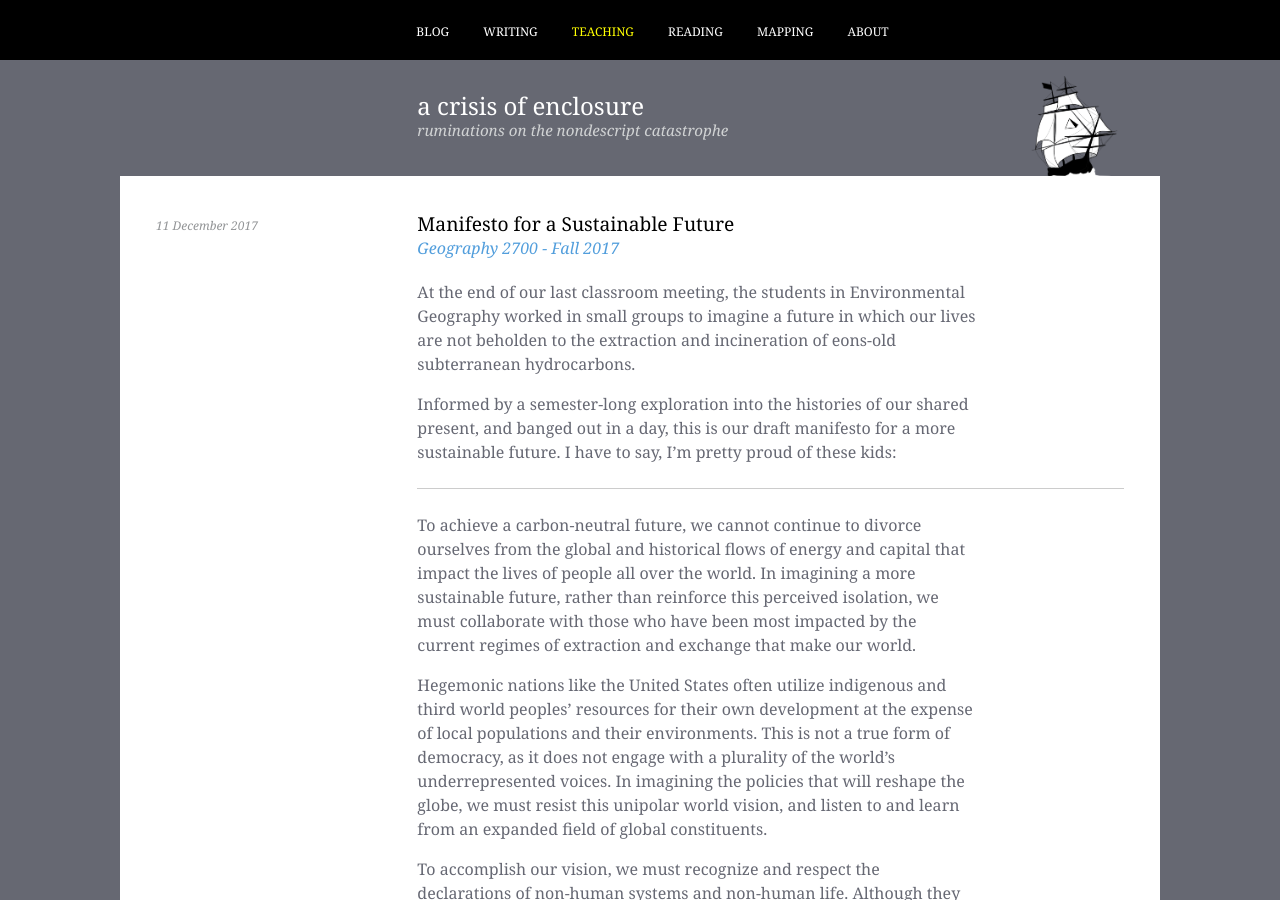
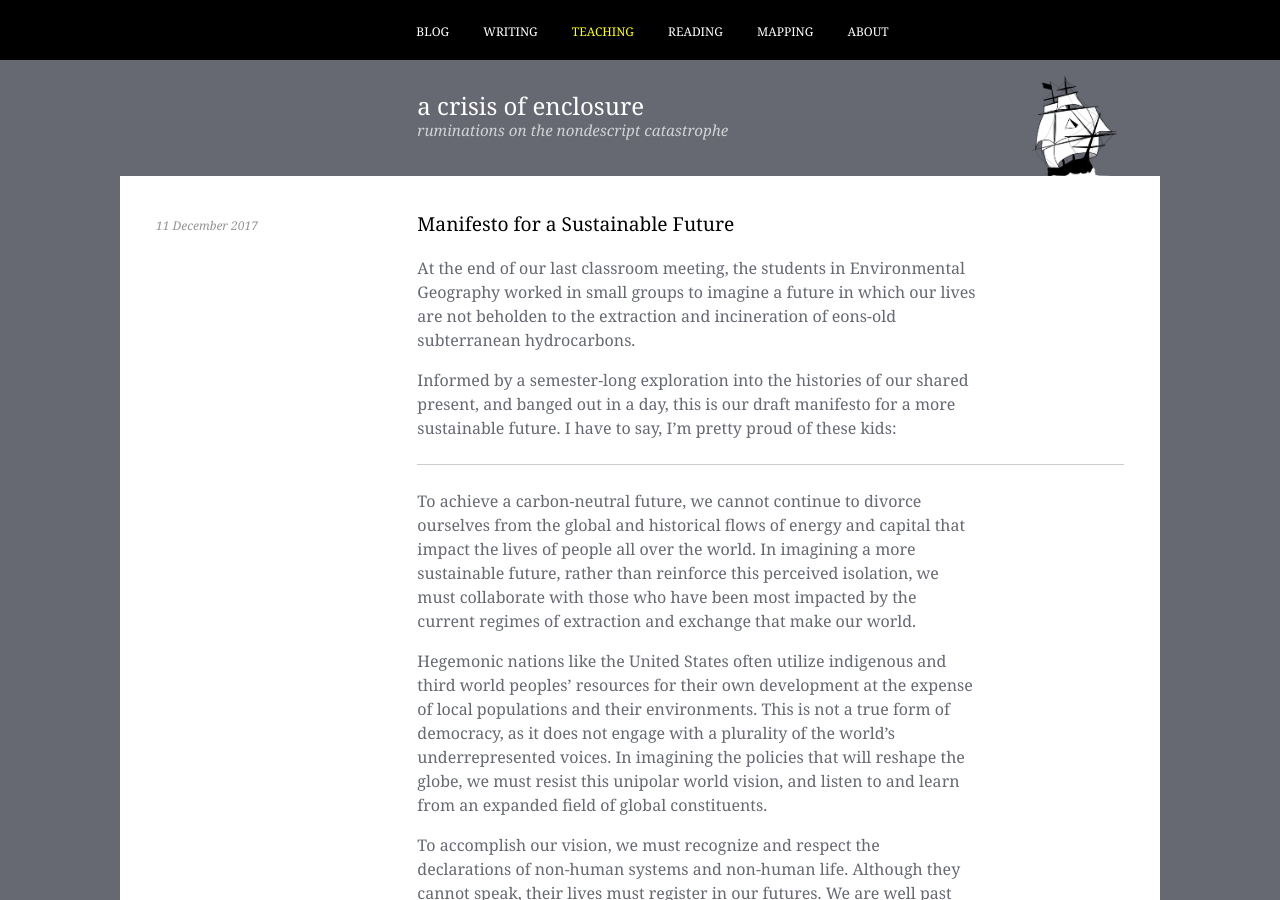
Before and after one commit to nisaface/nisaface.github.io, a Jekyll site: the page built from _posts/2017-12-11-manifesto.md, in a window 1280 px wide and 900 px high. Built offline with Jekyll 4.4.1, drawn with Linux system fonts in a browser that asks for light colours.

Commit message:
quick fix

```diff
--- a/_posts/2017-12-11-manifesto.md
+++ b/_posts/2017-12-11-manifesto.md
@@ -2,7 +2,7 @@
 layout: post
 title: "Manifesto for a Sustainable Future"
 category: teaching
-subtitle: "Geography 2700 - Fall 2017"
+
 ---
 
 At the end of our last classroom meeting, the students in Environmental Geography worked in small groups to imagine a future in which our lives are not beholden to the extraction and incineration of eons-old subterranean hydrocarbons.
```
